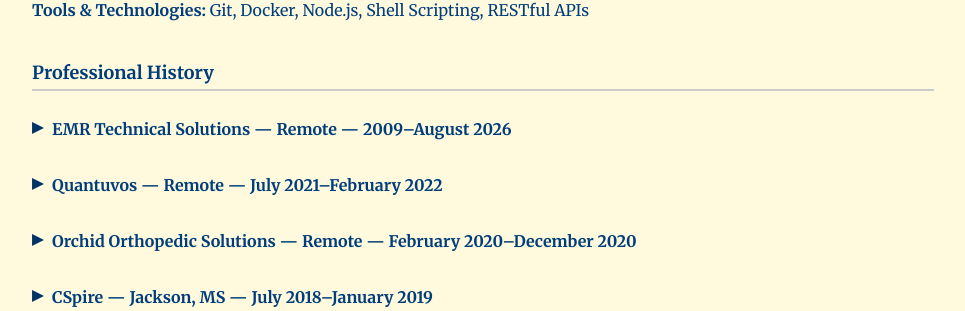
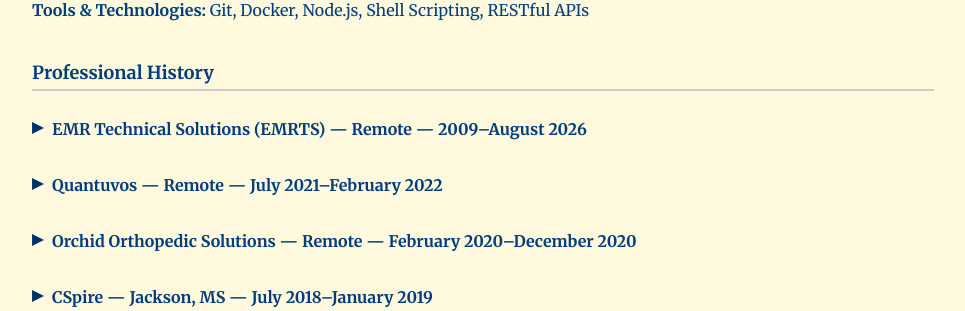
Before and after one commit to donfox/resume_site, a Flask app: page /resume in a window 1280 px wide. Shown: the part 966-1277 px from the top of the page, without its empty margins (157-1122 px from the left). Run offline with Flask 3, Linux system fonts and the light colour scheme; parts of the project's set-up code (start-up, migrations or seed data) failed here and were passed over.

Commit message:
Expand EMRTS to "EMR Technical Solutions (EMRTS)" in resume heading
Use the company's official name in the Professional History heading on the
site and in the downloadable docx/pdf, and ignore Pages working copies.

Co-Authored-By: Claude Opus 5.5 <noreply@anthropic.com>

```diff
--- a/resume_site/templates/resume.html
+++ b/resume_site/templates/resume.html
@@ -56,7 +56,7 @@
   <article class="professional-history">
     <h4>Professional History</h4>
     {{ job_entry(
-    "EMR Technical Solutions",
+    "EMR Technical Solutions (EMRTS)",
     "Remote",
     "2009–August 2026",
     ["https://emrts.us/", "https://edmonddatascience.com/", "https://providervault.us"],
```
Also changed, not shown: 3 other files.
